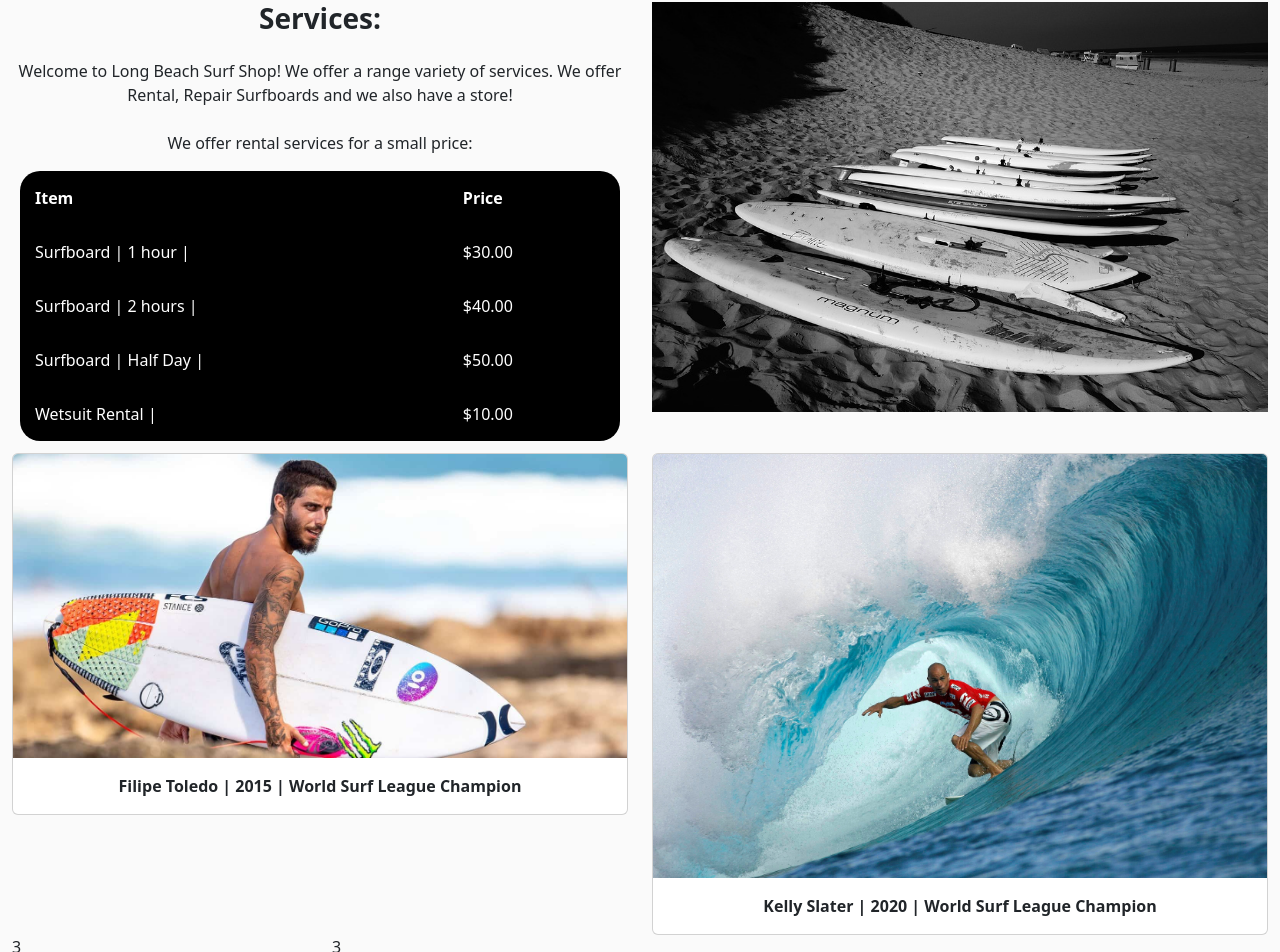
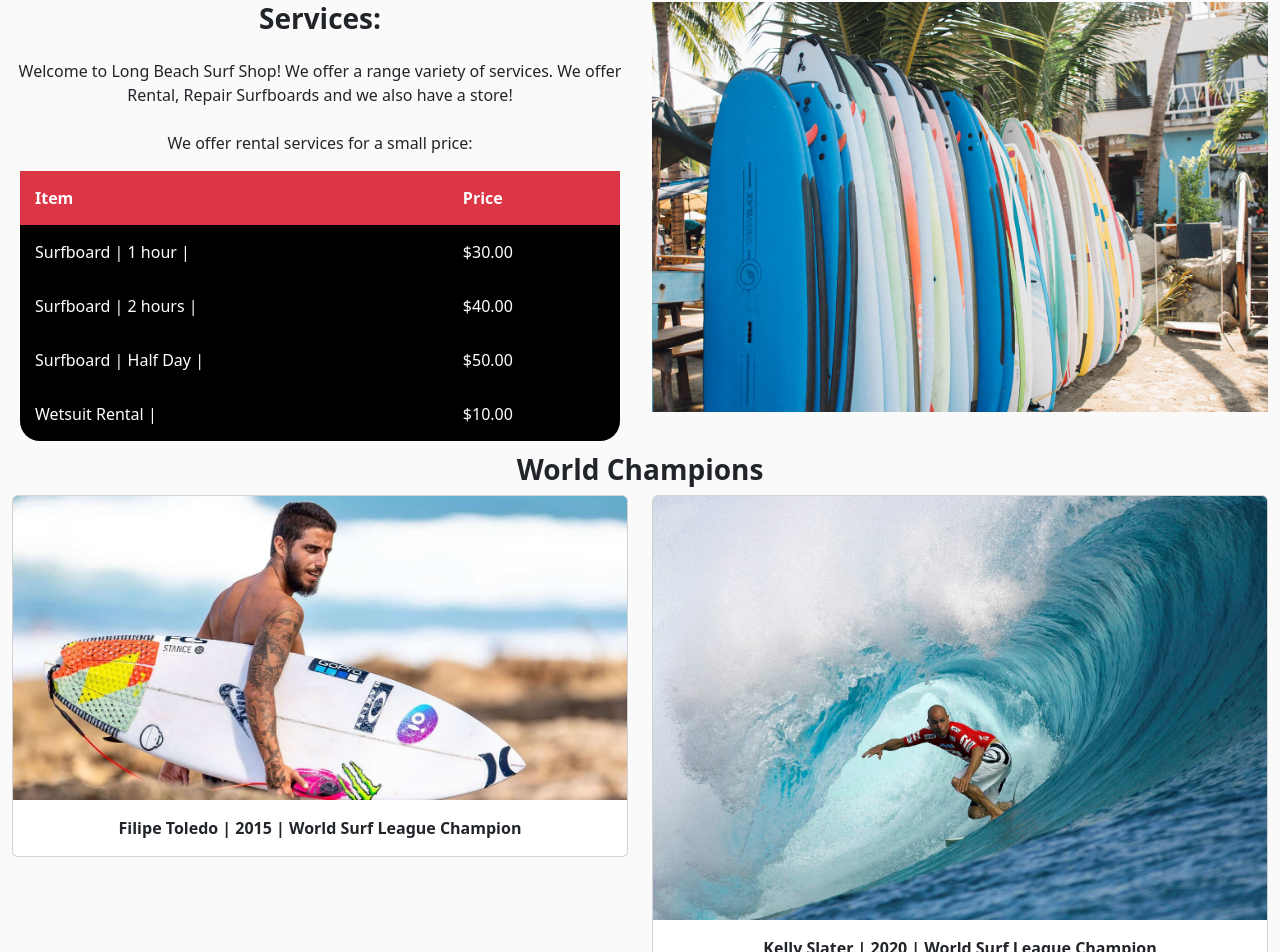
Before and after one commit to nestorjgc/snapchat-interview, a React (Create React App) app: page / in a window 1280 px wide. Shown: the part 1157-2109 px from the top of the page. Built offline with nearby package versions, Linux system fonts and the light colour scheme.

Commit message:
New 3 Sections

```diff
--- a/src/App.css
+++ b/src/App.css
@@ -81,6 +81,10 @@ table {
   margin-bottom: 2%;
 }
 
+th {
+  background: #dc3545;
+}
+
 footer {
   background: #dc3545;
   color: white;
--- a/src/App.js
+++ b/src/App.js
@@ -92,9 +92,14 @@ function App() {
             </Col>
           </Row>
           <Row>
+            <h3 className='text-center font-weight-bold'>World Champions</h3>
             <Col sm={6}>
               <Card>
-                <Card.Img variant='top' src='./img/Filipe.jpg' />
+                <Card.Img
+                  variant='top'
+                  src='./img/Filipe.jpg'
+                  alt='Toledo Picture'
+                />
                 <Card.Body>
                   <Card.Text className='text-center font-weight-bold'>
                     Filipe Toledo | 2015 | World Surf League Champion
@@ -104,7 +109,11 @@ function App() {
             </Col>
             <Col sm={6}>
               <Card>
-                <Card.Img variant='top' src='./img/kelly.jpg' />
+                <Card.Img
+                  variant='top'
+                  src='./img/kelly.jpg'
+                  alt='Kelly Picture'
+                />
                 <Card.Body>
                   <Card.Text className='text-center font-weight-bold'>
                     Kelly Slater | 2020 | World Surf League Champion
@@ -112,8 +121,6 @@ function App() {
                 </Card.Body>
               </Card>
             </Col>
-            <Col sm={3}>3</Col>
-            <Col sm={3}>3</Col>
           </Row>
         </Container>
         <footer>
```
Also changed, not shown: public/img/rentalpic.jpg.
